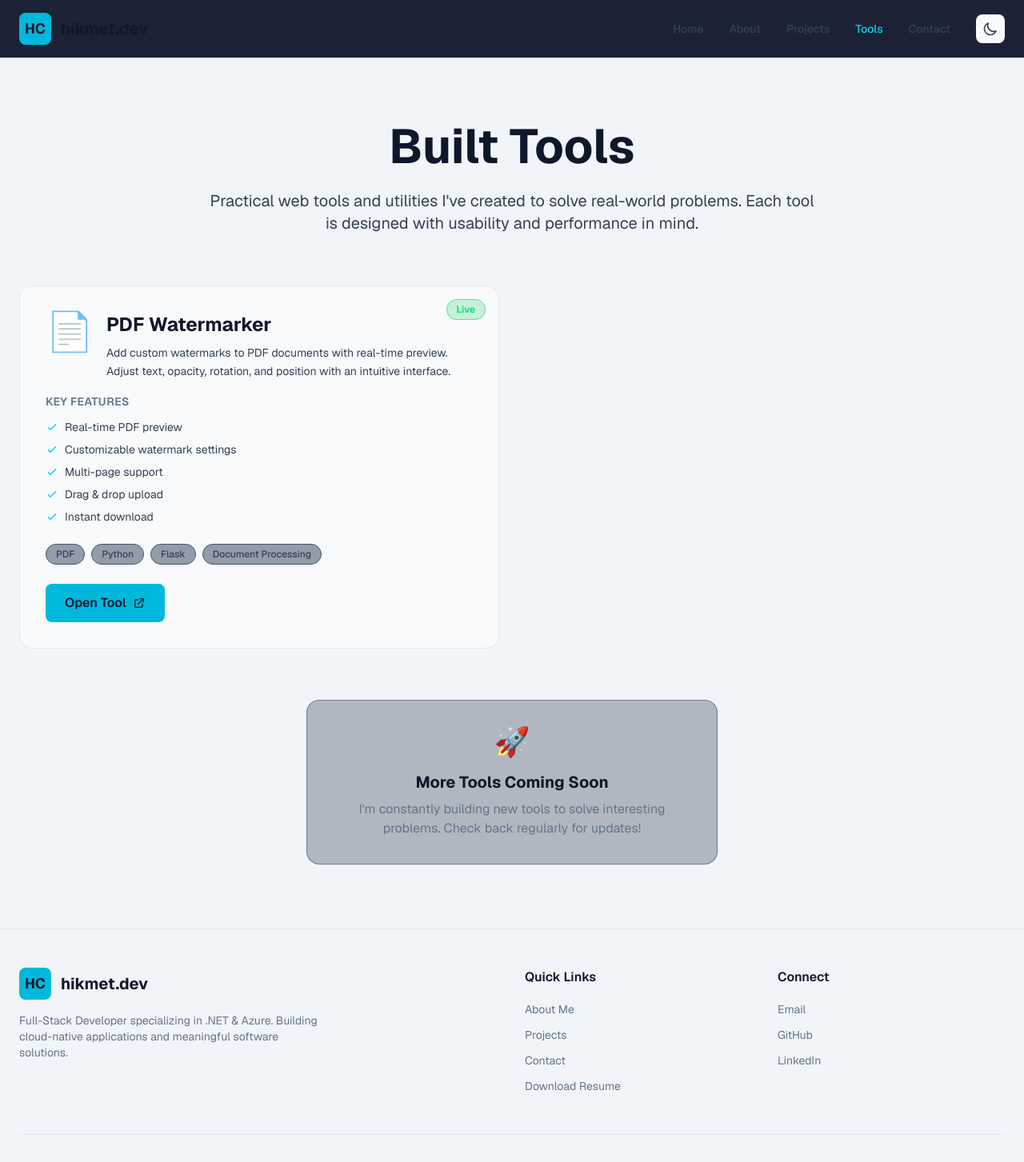
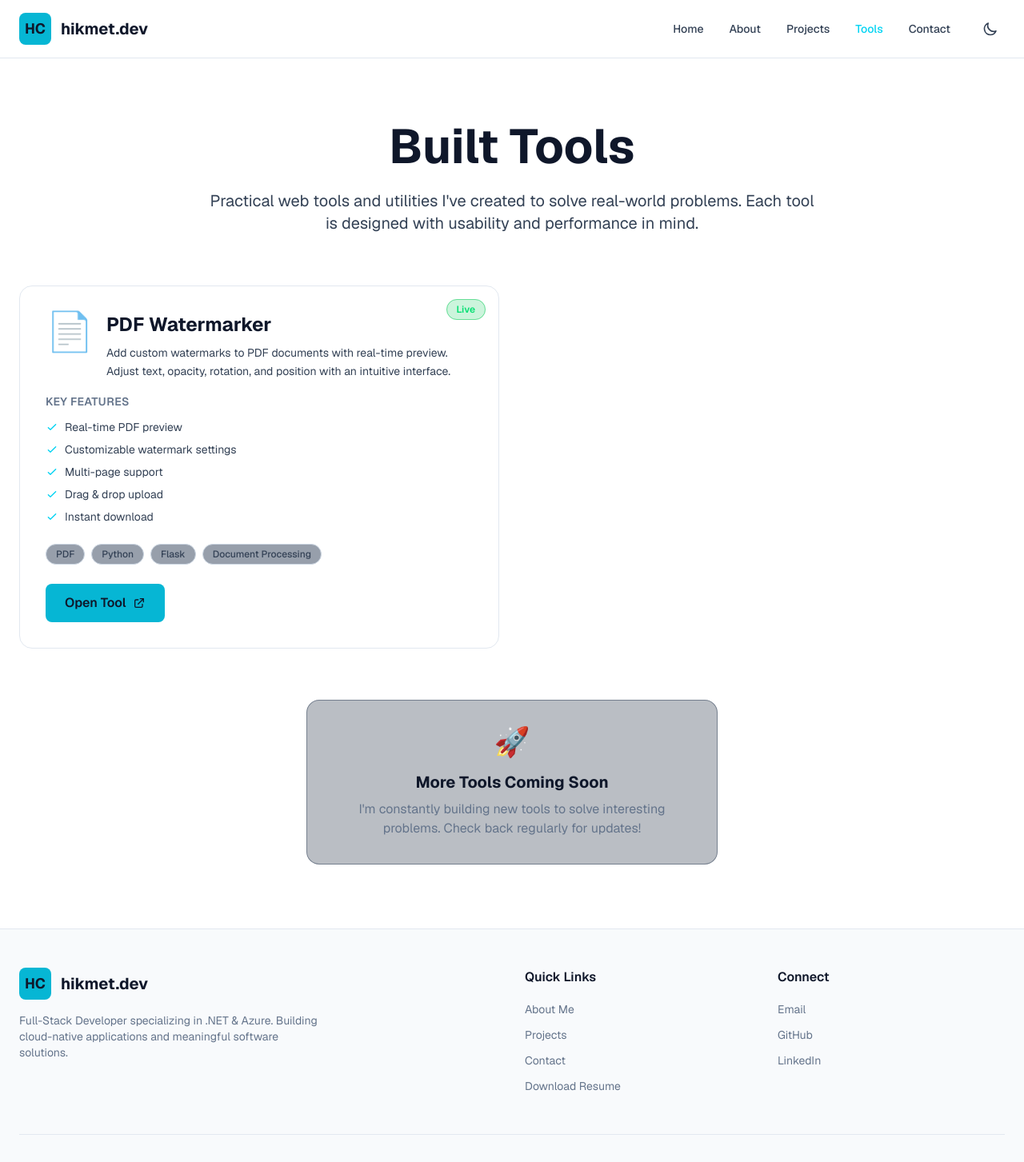
Before and after one commit to HC-98/Portfolio, a Next.js app in the folder portfolio/: page /tools in a window 1280 px wide. Shown: the top 1453 px of the page at 80% size. Built offline with nearby package versions, Linux system fonts and the light colour scheme.

Commit message:
Better lightmode

```diff
--- a/portfolio/src/app/globals.css
+++ b/portfolio/src/app/globals.css
@@ -49,23 +49,37 @@ main {
 
 /* Light theme specific overrides */
 :root.light {
+  /* Background colors - main sections */
   & .bg-slate-900,
   & .bg-slate-900\/50,
   & .bg-slate-900\/90 {
-    background-color: rgb(241 245 249) !important;
+    background-color: rgb(255 255 255) !important;
   }
 
+  /* Background colors - cards */
   & .bg-slate-800,
   & .bg-slate-800\/50,
   & .bg-slate-800\/80 {
+    background-color: rgb(255 255 255) !important;
+  }
+
+  /* Background colors - darker sections */
+  & .bg-slate-950,
+  & .bg-slate-950\/50 {
     background-color: rgb(248 250 252) !important;
   }
 
-  & .bg-slate-950,
-  & .bg-slate-950\/50 {
+  /* Background colors - secondary buttons */
+  & .bg-slate-700 {
     background-color: rgb(241 245 249) !important;
+    color: rgb(15 23 42) !important;
   }
 
+  & .bg-slate-700:hover {
+    background-color: rgb(226 232 240) !important;
+  }
+
+  /* Text colors */
   & .text-white {
     color: rgb(15 23 42) !important;
   }
@@ -76,14 +90,66 @@ main {
     color: rgb(51 65 85) !important;
   }
 
-  & .text-slate-400,
-  & .text-slate-500 {
+  & .text-slate-400 {
     color: rgb(100 116 139) !important;
   }
 
+  & .text-slate-500 {
+    color: rgb(148 163 184) !important;
+  }
+
+  /* Border colors */
   & .border-slate-700,
   & .border-slate-800 {
     border-color: rgb(226 232 240) !important;
+  }
+
+  & .border-slate-600 {
+    border-color: rgb(203 213 225) !important;
+  }
+
+  /* Hover states */
+  & .hover\:bg-slate-700:hover {
+    background-color: rgb(226 232 240) !important;
+  }
+
+  & .hover\:bg-slate-600:hover {
+    background-color: rgb(203 213 225) !important;
+  }
+
+  & .hover\:border-slate-600:hover {
+    border-color: rgb(203 213 225) !important;
+  }
+
+  & .hover\:border-slate-500:hover {
+    border-color: rgb(148 163 184) !important;
+  }
+
+  /* Navigation */
+  & nav {
+    background-color: rgba(255, 255, 255, 0.95) !important;
+    border-bottom-color: rgb(226 232 240) !important;
+  }
+
+  /* Footer */
+  & footer {
+    background-color: rgb(248 250 252) !important;
+  }
+
+  /* Cyan button adjustments for better contrast */
+  & .bg-cyan-500 {
+    background-color: rgb(6 182 212) !important;
+  }
+
+  & .bg-cyan-500:hover {
+    background-color: rgb(14 116 144) !important;
+  }
+
+  /* Add subtle shadows to cards for depth in light mode */
+  & .bg-slate-800,
+  & .bg-slate-800/50,
+  & .bg-slate-800/80 {
+    box-shadow: 0 1px 3px 0 rgb(0 0 0 / 0.1), 0 1px 2px -1px rgb(0 0 0 / 0.1) !important;
   }
 }
 
--- a/portfolio/src/components/Footer.tsx
+++ b/portfolio/src/components/Footer.tsx
@@ -15,7 +15,7 @@ export default function Footer() {
               <div className="relative w-10 h-10">
                 <div className="absolute inset-0 bg-cyan-500 rounded-lg"></div>
                 <div className="absolute inset-0 flex items-center justify-center">
-                  <span className="text-lg font-bold text-slate-900">
+                  <span className="text-lg font-bold text-white">
                     HC
                   </span>
                 </div>
@@ -95,12 +95,9 @@ export default function Footer() {
         </div>
 
         {/* Bottom Bar */}
-        <div className="mt-12 pt-8 border-t border-slate-800 flex flex-col md:flex-row justify-between items-center gap-4">
+        <div className="mt-12 pt-8 border-t border-slate-800 text-center">
           <p className="text-slate-500 text-sm">
             © {currentYear} Hikmet Çilan. All rights reserved.
-          </p>
-          <p className="text-slate-500 text-sm">
-            Built with Next.js, TypeScript & Tailwind CSS
           </p>
         </div>
       </div>
--- a/portfolio/src/components/Navigation.tsx
+++ b/portfolio/src/components/Navigation.tsx
@@ -26,7 +26,7 @@ export default function Navigation() {
             <div className="relative w-10 h-10">
               <div className="absolute inset-0 bg-cyan-500 rounded-lg group-hover:bg-cyan-600 transition-colors duration-300"></div>
               <div className="absolute inset-0 flex items-center justify-center">
-                <span className="text-lg font-bold text-slate-900">
+                <span className="text-lg font-bold text-white">
                   HC
                 </span>
               </div>
```
